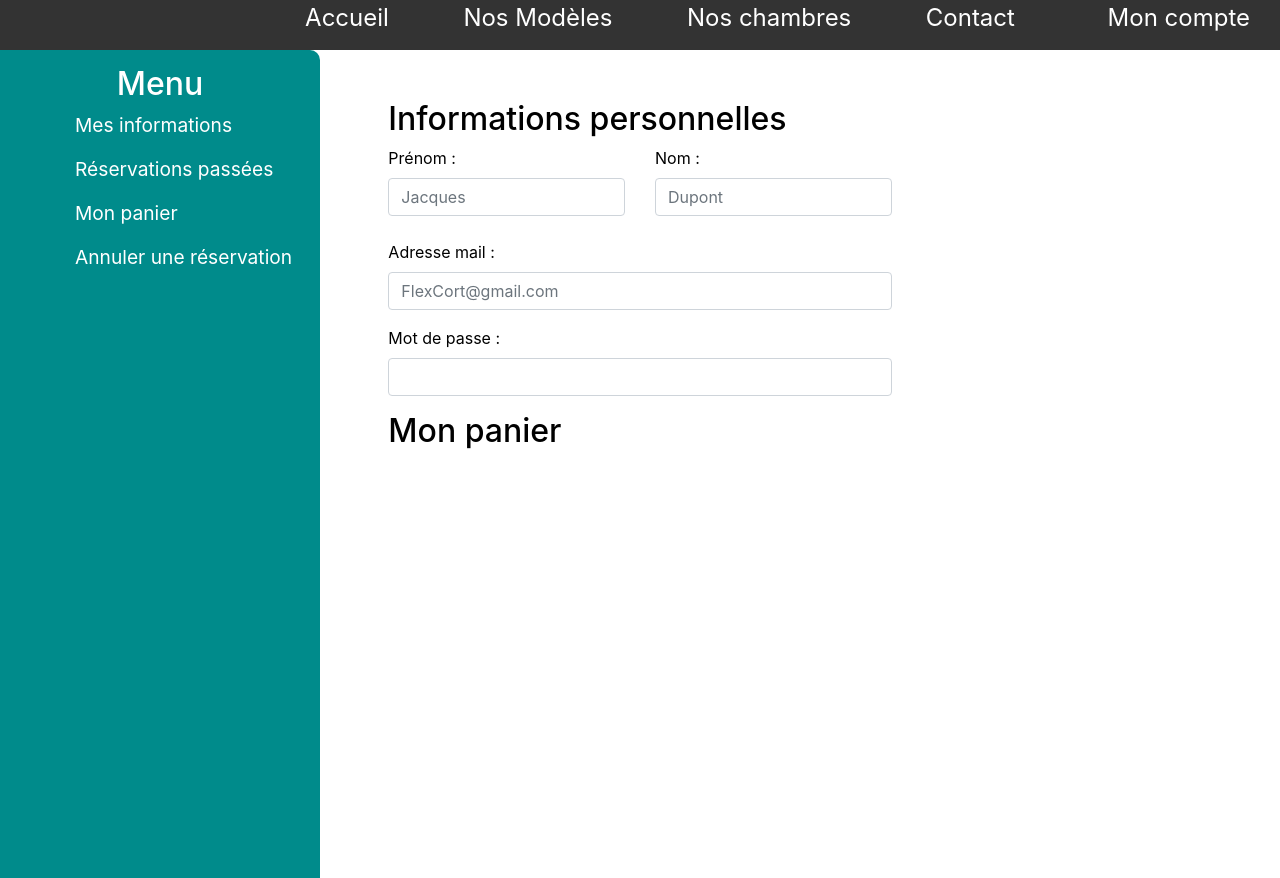
After one commit to Shaxens/FlexCort, a PHP site: page /pages/compte.php in a window 1280 px wide. The commit adds this page. Run offline with PHP 8.4, Linux system fonts and the light colour scheme.

Commit message:
Création page compte

```diff
--- /dev/null
+++ b/pages/compte.php
@@ -0,0 +1,67 @@
+<!DOCTYPE html>
+<html lang="fr">
+
+<head>
+    <meta charset="UTF-8">
+    <meta http-equiv="X-UA-Compatible" content="IE=edge">
+    <meta name="viewport" content="width=device-width, initial-scale=1.0">
+    <link rel="stylesheet" href="https://cdn.jsdelivr.net/npm/bootstrap@4.3.1/dist/css/bootstrap.min.css" integrity="sha384-ggOyR0iXCbMQv3Xipma34MD+dH/1fQ784/j6cY/iJTQUOhcWr7x9JvoRxT2MZw1T" crossorigin="anonymous">
+    <link rel="stylesheet" href="../style/style.css">
+    <link rel="shortcut icon" type="image/png" href="../images/favicon.ico"/>
+    <title>FlexCort</title>
+</head>
+<body>
+    <?php include("navbar.php") ?>
+
+    <div class="container-fluid ">
+        <div class="row">
+            <div class="col blueBk">
+                <h2>Menu</h2>
+                <ul>
+                    <li><a href="">Mes informations</a></li>
+                    <li><a href="">Réservations passées</a></li>
+                    <li><a href="">Mon panier</a></li>
+                    <li><a href="">Annuler une réservation</a></li>
+                </ul>
+
+
+
+
+            </div>
+            <div class="col">
+
+            </div>
+            <div class="col-5 compte">
+                <form>
+                    <h2>Informations personnelles</h2>
+                    <div class="row">
+                        <div class="col">
+                            <label for="prenom">Prénom :</label>
+                            <input type="text" class="form-control" placeholder="Jacques" id="prenom" name="prenom" required>
+                        </div>
+                        <div class="col">
+                            <label for="nom">Nom :</label>
+                            <input type="text" class="form-control" placeholder="Dupont" id="nom" name="nom" required>
+                        </div>
+                    </div>
+                    <br>
+                    <div class="mb-3">
+                        <label for="email" class="form-label">Adresse mail :</label>
+                        <input type="email" class="form-control" id="email" name="email" placeholder="FlexCort@gmail.com" required>
+                    </div>
+                    <div class="mb-3">
+                        <label for="password" class="form-label">Mot de passe :</label>
+                        <input type="password" class="form-control" id="password" name="mdp" required>
+                    </div>
+                </form>
+
+                <h2>Mon panier</h2>
+                <form action="">
+
+                </form>
+            </div>
+            <div class="col"></div>
+        </div>
+    </div>
+</body>
+</html>
--- a/pages/connexion.php
+++ b/pages/connexion.php
@@ -17,7 +17,7 @@
         <img src="../images/connexion/doigts.png" alt="" id="doigts">
         <img src="../images/connexion/shh.png" alt="" id="shh">
     </div>
-    <div class="container-fluid compte">
+    <div class="container-fluid connexion">
         <h2 style="text-align: center;">Connexion</h2>
         <div class="row">
             <div class="col"></div>
--- a/pages/creationCompte.php
+++ b/pages/creationCompte.php
@@ -13,7 +13,7 @@
 <body>
     <?php include("navbar.php")?>
 
-<div class="container-fluid compte">
+<div class="container-fluid connexion">
     <div class="row">
         <div class="col pinup1">
             <img src="../images/pinup1.jpg" alt="">
--- a/pages/navbar.php
+++ b/pages/navbar.php
@@ -14,7 +14,7 @@
         <li><a href="./modeles.php">Nos Modèles</a></li>
         <li><a href="./chambres.php">Nos chambres</a></li>
         <li><a href="./contact.php">Contact</a></li>
-        <li><a href="./connexion.php" id="profil">Mon profil</a></li>
+        <li><a href="./connexion.php" id="profil">Mon compte</a></li>
     </ul>
 </nav>
 </header>
--- a/style/style.css
+++ b/style/style.css
@@ -214,6 +214,43 @@ header li a::after {
 
 
 /*
+* Fin connexion au compte
+* Mon compte
+*/
+
+.blueBk {
+    position: fixed;
+    background-color: darkcyan;
+    border-top-right-radius: 10px;
+    border-bottom-right-radius: 10px;
+    height: 96vh;
+    width: 25%;
+    margin-top: 50px;
+    z-index: 100;
+}
+
+.blueBk ul {
+    list-style: none;
+    font-size: 1.2rem;
+    padding-left: 60px;
+}
+
+.blueBk h2 {
+    padding-top: 15px;
+    text-align: center;
+}
+
+.blueBk li {
+    padding-bottom: 15px;
+}
+
+.blueBk ul li a {
+    color: white;
+}
+
+
+/*
+* Fin mon compte
 * Création du compte
 */
 
@@ -222,9 +259,14 @@ header li a::after {
     right: 30px;
 }
 
+.connexion {
+    color: black;
+    padding-top: 320px;
+}
+
 .compte {
     color: black;
-    padding-top: 320px;
+    padding-top: 100px;
 }
 
 .pinup1 img {
```
Lines whose indentation alone changed are shown as unchanged.
